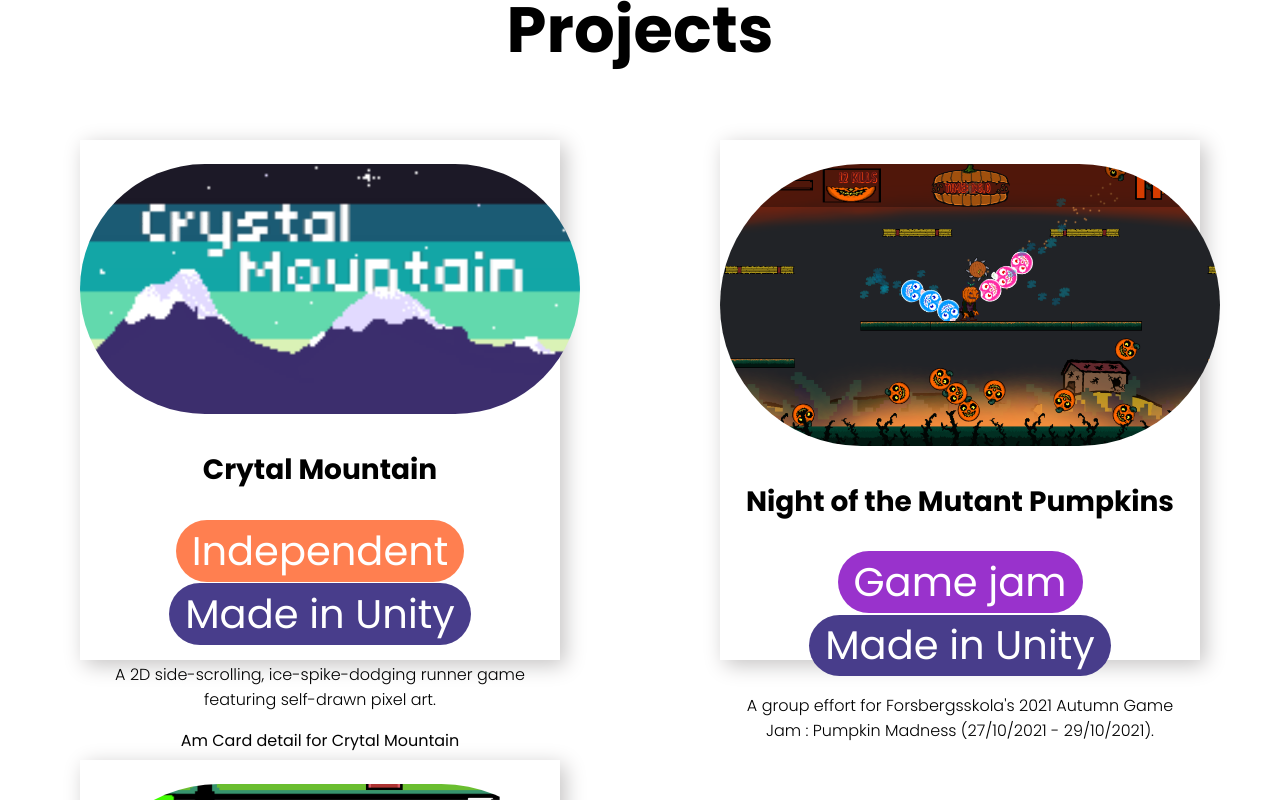
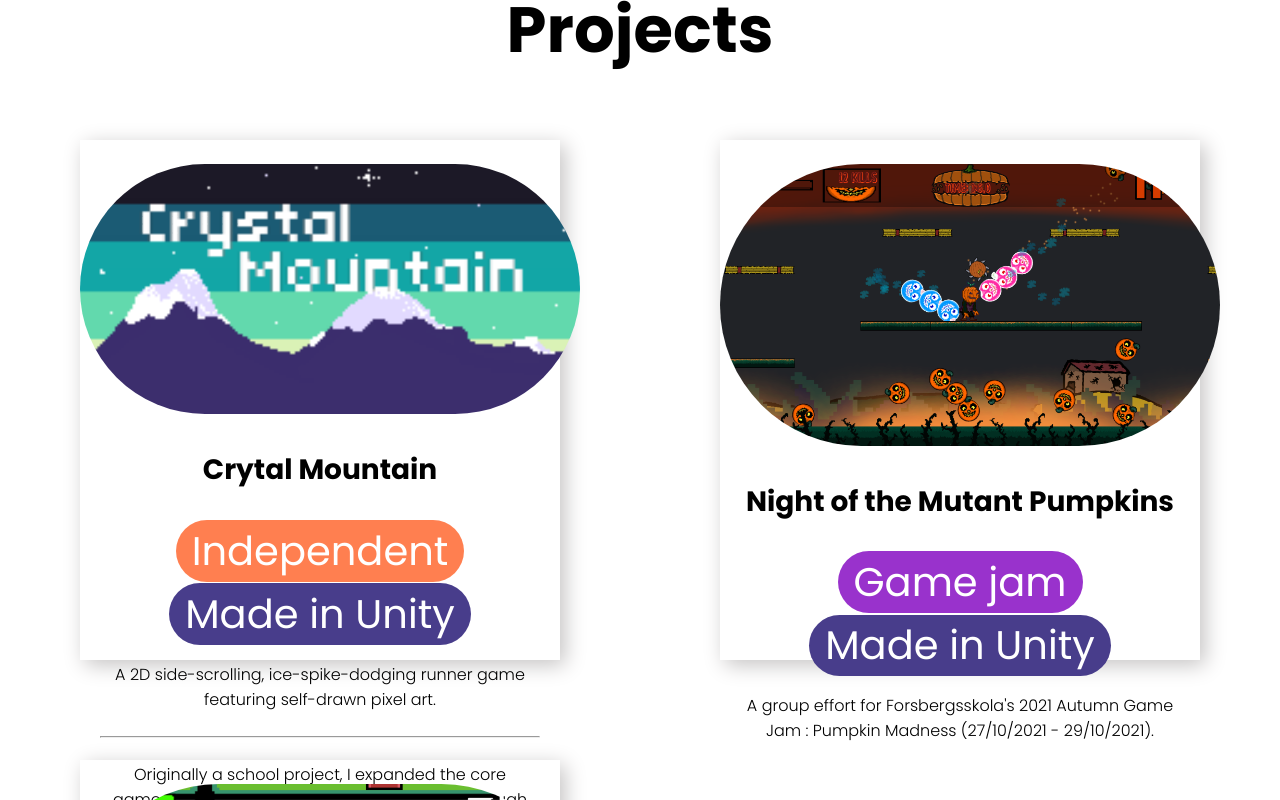
Before and after one commit to InaSLew/Portfolio, a React (Create React App) app: page / in a window 1280 px wide. Both pictures are taken after a click on the element 320 px from the left and 1990 px from the top of the page. Shown: the part 1590-2390 px from the top of the page. Built offline with nearby package versions, Linux system fonts and the light colour scheme.

Commit message:
Fixed all warnings coming from loop-generated parts

```diff
--- a/src/Components/Card/Card.css
+++ b/src/Components/Card/Card.css
@@ -31,3 +31,11 @@
     font-weight: 300;
     padding: 2vmin;
 }
+
+.mobile-project-card-detail {
+
+}
+
+.non-mobile-project-card-detail {
+
+}
--- a/src/Components/Card/Card.tsx
+++ b/src/Components/Card/Card.tsx
@@ -5,7 +5,7 @@ import Project from '../../Project';
 import WorkTypePillButton from '../PillButton/WorkTypePillButton';
 import EnvironmentTypePillButton from '../PillButton/EnvironmentTypePillButton';
 
-const Card: FunctionComponent<{key: string, project: Project}> = props => {
+const Card: FunctionComponent<{project: Project}> = props => {
     // Screen size detection
     const isTabletOrMobile = useMediaQuery({ query: '(max-width: 1224px)' });
     const [showCardDetail, setShowCardDetail] = useState(false);
@@ -17,7 +17,10 @@ const Card: FunctionComponent<{key: string, project: Project}> = props => {
 
     const CardDetail = () => {
         return (
-            <div>Am Card detail for {props.project.gameTitle}</div>
+            <div className={isTabletOrMobile ? 'mobile-project-card-detail' : 'non-mobile-project-card-detail'}>
+                <hr />
+                {props.project.details.map((x,i) => <p key={i} className='sub-text'>{x}</p>)}
+            </div>
         );
     }
 
--- a/src/Components/PillButton/EnvironmentTypePillButton.tsx
+++ b/src/Components/PillButton/EnvironmentTypePillButton.tsx
@@ -8,7 +8,7 @@ const EnvironmentTypePillButton : FunctionComponent<{type: EnvironmentType, text
     // Screen size detection
     const isTabletOrMobile = useMediaQuery({ query: '(max-width: 1224px)' });
 
-    const getEnvrionmentTypeClass = () => props.type == EnvironmentType.MadeInUnity ? 'pill-button-madein-unity' : 'pill-button-madein-unreal';
+    const getEnvrionmentTypeClass = () => props.type === EnvironmentType.MadeInUnity ? 'pill-button-madein-unity' : 'pill-button-madein-unreal';
 
     return (
         <div className={'pill-button' + ' ' + getEnvrionmentTypeClass()}>
--- a/src/Components/PillButton/WorkTypePillButton.tsx
+++ b/src/Components/PillButton/WorkTypePillButton.tsx
@@ -9,8 +9,8 @@ const WorkTypePillButton : FunctionComponent<{type: WorkType, text: string}> = p
     const isTabletOrMobile = useMediaQuery({ query: '(max-width: 1224px)' });
 
     const getWorkTypeClass = () => {
-        return props.type == WorkType.Independent ? 'pill-button-project-independent' :
-        props.type == WorkType.SchoolProject ? 'pill-button-school-project' :
+        return props.type === WorkType.Independent ? 'pill-button-project-independent' :
+        props.type === WorkType.SchoolProject ? 'pill-button-school-project' :
         'pill-button-project-game-jam';
     }
 
--- a/src/Components/ProjectsArea/ProjectsArea.tsx
+++ b/src/Components/ProjectsArea/ProjectsArea.tsx
@@ -11,7 +11,7 @@ const ProjectsArea = () => {
         <section id='projects' className='projects-container'>
             <h2>Projects</h2>
             <div className={isTabletOrMobile ? 'mobile-project-cards-container' : 'non-mobile-project-cards-container'}>
-                {projectData.map(p => <Card key={p.key} project={p} />)}
+                {projectData.map((p,i) => <Card key={i} project={p} />)}
             </div>
         </section>
     );
--- a/src/Project.tsx
+++ b/src/Project.tsx
@@ -1,7 +1,6 @@
 import { EnvironmentType, WorkType } from "./Enums";
 
 class Project {
-    key: string;
     img: string;
     imgAltText: string;
     gameTitle: string;
@@ -15,8 +14,7 @@ class Project {
     playDemoLink: string;
     repoLink: string;
 
-    constructor(key: string, img: string, imgAltText: string, gameTitle: string, workType: WorkType, environmentType: EnvironmentType, workTypeText: string, environmentTypeText: string, intro: string, details: string[], responsibleAreas: string[], playDemoLink: string, repoLink: string) {
-        this.key = key;
+    constructor(img: string, imgAltText: string, gameTitle: string, workType: WorkType, environmentType: EnvironmentType, workTypeText: string, environmentTypeText: string, intro: string, details: string[], responsibleAreas: string[], playDemoLink: string, repoLink: string) {
         this.img = img;
         this.imgAltText = imgAltText;
         this.gameTitle = gameTitle;
--- a/src/ProjectData.tsx
+++ b/src/ProjectData.tsx
@@ -6,7 +6,6 @@ import Project from './Project';
 
 const projectData: Project[] = [
     new Project(
-        '0',
         crytalMountain,
         'Thumbnail for my game Crystal Mountain',
         'Crytal Mountain',
@@ -21,7 +20,6 @@ const projectData: Project[] = [
         'https://github.com/InaSLew/Crystal-Mountain'
         ),
     new Project(
-        '1',
         nightOfMutantPumpkins,
         'Thumbnail for Night of the Mutant Pumpkins',
         'Night of the Mutant Pumpkins',
@@ -36,7 +34,6 @@ const projectData: Project[] = [
         'https://github.com/InaSLew/AutumnGameJam-PumpkinMadness'
         ),
     new Project(
-        '2',
         smallTheftAuto,
         'Thumbnail for Small Theft Auto',
         'Small Theft Auto',
```
